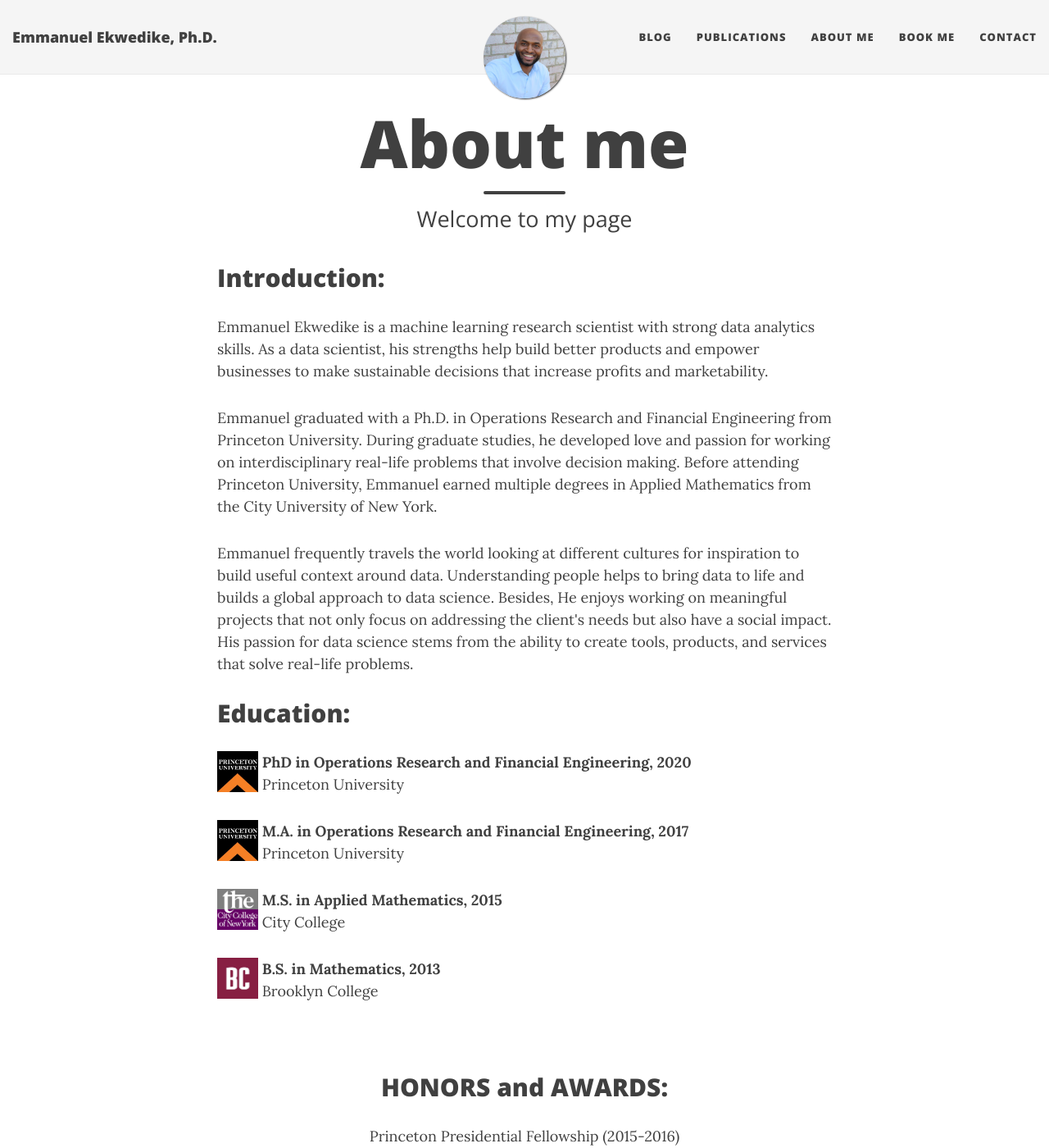
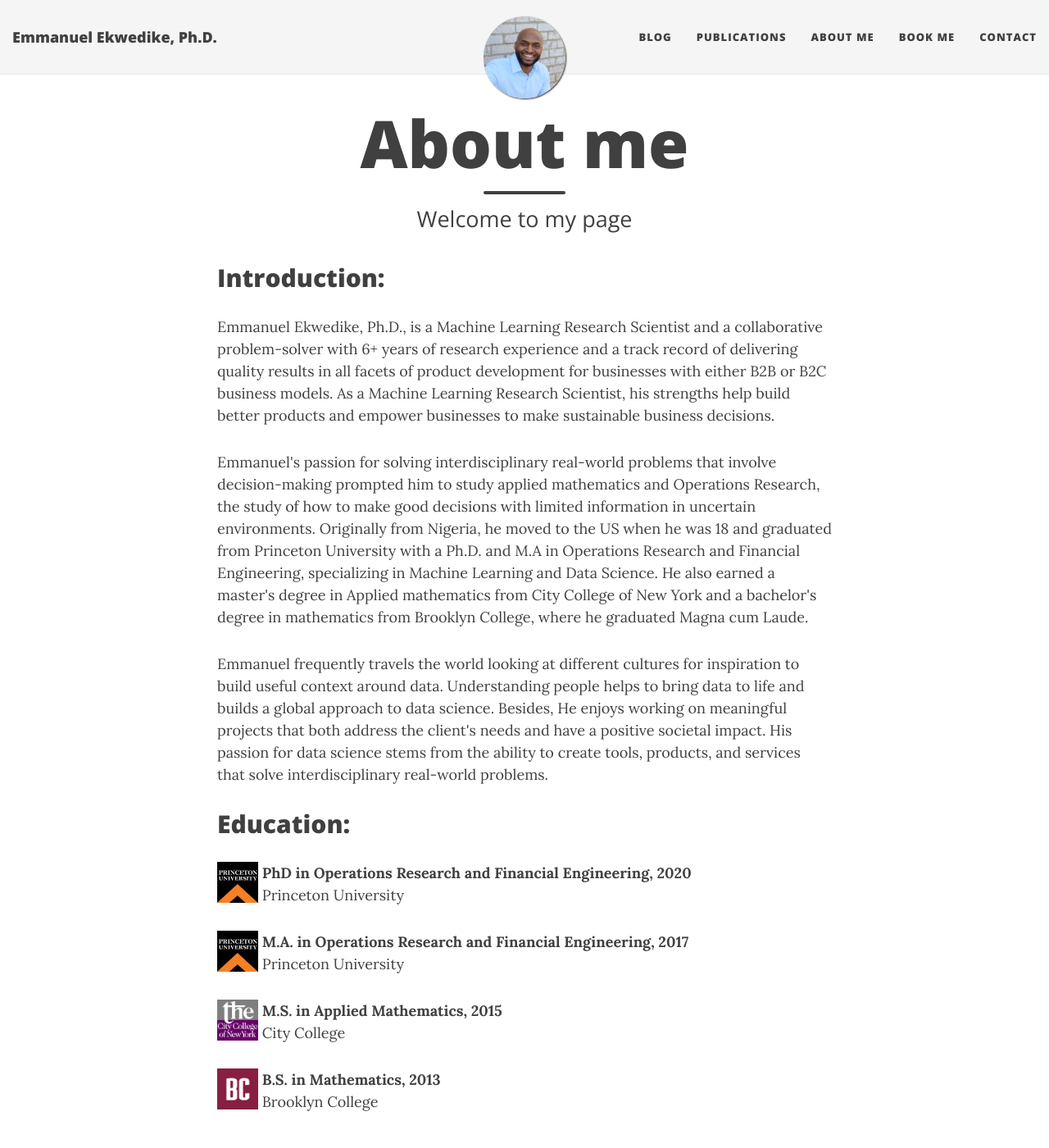
Before and after one commit to eekwedike/eekwedike.github.io, a Jekyll site: the page built from aboutme.md, in a window 1280 px wide and 1400 px high. Shown: the whole window at 82% size. Built offline with Jekyll 4.4.1, drawn with Linux system fonts in a browser that asks for light colours; nearby versions of some CDN libraries; a style sheet for code colours, icons or effects is not loaded.

Commit message:
Updated aboutme

```diff
--- a/aboutme.md
+++ b/aboutme.md
@@ -7,15 +7,15 @@ css: "/css/aboutme.css"
 
 <h2>Introduction: </h2>
 <p>
-Emmanuel Ekwedike is a machine learning research scientist with strong data analytics skills. As a data scientist, his strengths help build better products and empower businesses to make sustainable decisions that increase profits and marketability.
+Emmanuel Ekwedike, Ph.D., is a Machine Learning Research Scientist and a collaborative problem-solver with 6+ years of research experience and a track record of delivering quality results in all facets of product development for businesses with either B2B or B2C business models. As a Machine Learning Research Scientist, his strengths help build better products and empower businesses to make sustainable business decisions.
 </p>
 
 <p>
-Emmanuel graduated with a Ph.D. in Operations Research and Financial Engineering from Princeton University. During graduate studies, he developed love and passion for working on interdisciplinary real-life problems that involve decision making. Before attending Princeton University, Emmanuel earned multiple degrees in Applied Mathematics from the City University of New York.
+Emmanuel's passion for solving interdisciplinary real-world problems that involve decision-making prompted him to study applied mathematics and Operations Research, the study of how to make good decisions with limited information in uncertain environments. Originally from Nigeria, he moved to the US when he was 18 and graduated from Princeton University with a Ph.D. and M.A in Operations Research and Financial Engineering, specializing in Machine Learning and Data Science. He also earned a master's degree in Applied mathematics from City College of New York and a bachelor's degree in mathematics from Brooklyn College, where he graduated Magna cum Laude.
 </p>
 
 <p>
-Emmanuel frequently travels the world looking at different cultures for inspiration to build useful context around data. Understanding people helps to bring data to life and builds a global approach to data science. Besides, He enjoys working on meaningful projects that not only focus on addressing the client's needs but also have a social impact. His passion for data science stems from the ability to create tools, products, and services that solve real-life problems.
+Emmanuel frequently travels the world looking at different cultures for inspiration to build useful context around data. Understanding people helps to bring data to life and builds a global approach to data science. Besides, He enjoys working on meaningful projects that both address the client's needs and have a positive societal impact. His passion for data science stems from the ability to create tools, products, and services that solve interdisciplinary real-world problems.
 </p>
 
 
```
